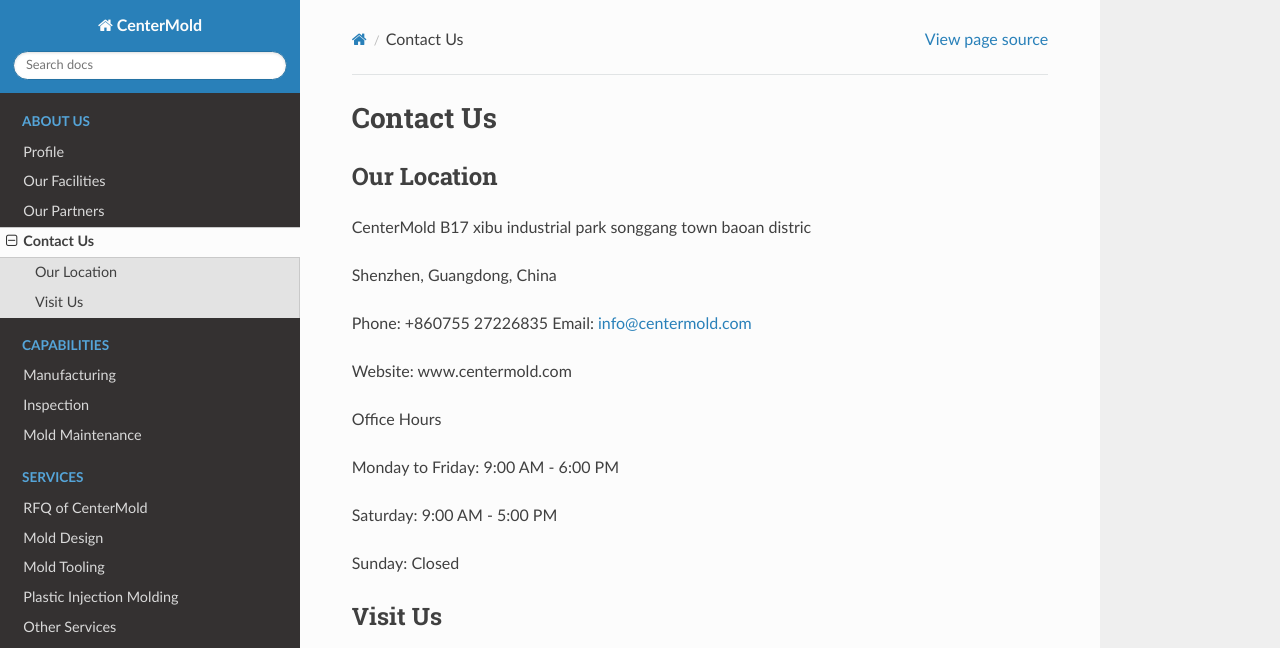
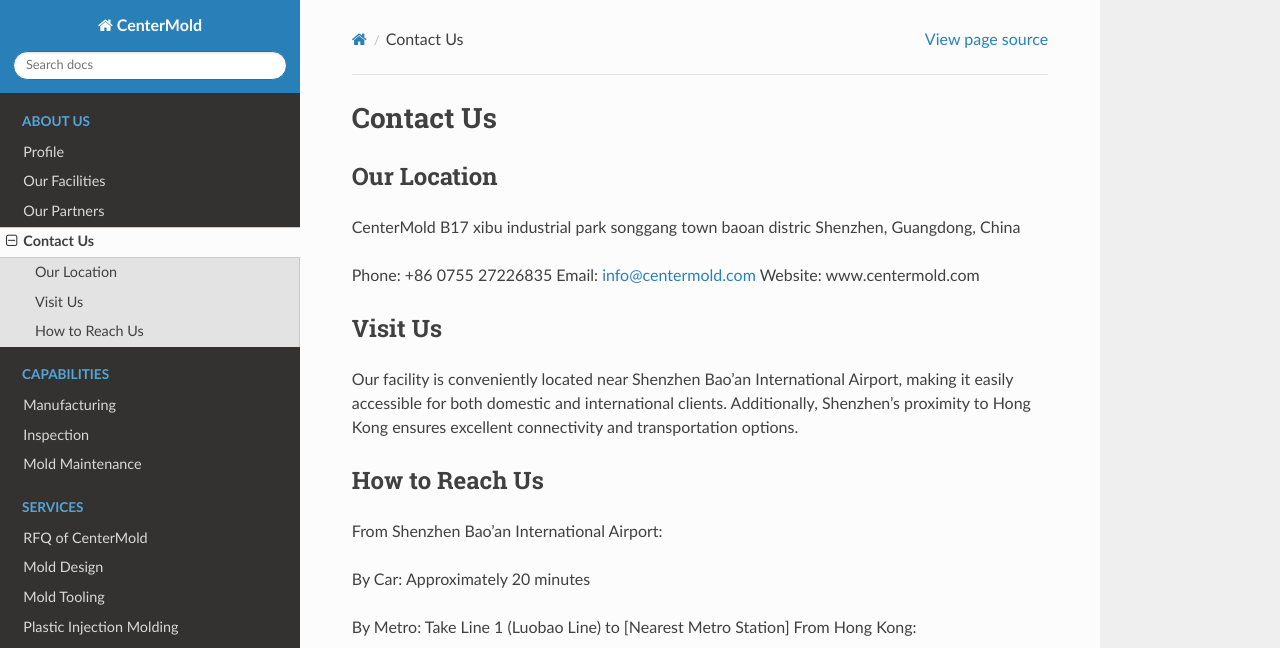
Before and after one commit to paultang/centermold, a Sphinx documentation site: the page built from source/Contact-Us.rst, in a window 1280 px wide and 1400 px high. Shown: the top 648 px of the window. Built offline with Sphinx 7.4.7 and the Read the Docs theme 2.0.0, drawn with Linux system fonts in a browser that asks for light colours; some of the changed text lies outside the part shown.

Commit message:
Update Contact-Us.rst

```diff
--- a/source/Contact-Us.rst
+++ b/source/Contact-Us.rst
@@ -9,27 +9,18 @@
 ---------------------
 CenterMold
 B17 xibu industrial park songgang town baoan distric
-
 Shenzhen, Guangdong, China
 
-Phone: +860755 27226835
+Phone: +86 0755 27226835
 Email: info@centermold.com
-
 Website: www.centermold.com
-
-Office Hours
-
-Monday to Friday: 9:00 AM - 6:00 PM
-
-Saturday: 9:00 AM - 5:00 PM
-
-Sunday: Closed
 
 Visit Us
 ----------
 Our facility is conveniently located near Shenzhen Bao'an International Airport, making it easily accessible for both domestic and international clients. Additionally, Shenzhen's proximity to Hong Kong ensures excellent connectivity and transportation options.
 
 How to Reach Us
+---------------
 From Shenzhen Bao'an International Airport:
 
 By Car:
@@ -38,9 +29,6 @@
 By Metro: Take Line 1 (Luobao Line) to [Nearest Metro Station]
 From Hong Kong:
 
-By Train: Take the high-speed train to Shenzhen North Railway Station, then transfer to Line 5 (Huanzhong Line) to [Nearest Metro Station]
-By Car: Approximately 1 hour via [Specific Route]
-
 .. raw:: html
 
-    <iframe src="https://www.google.com/maps/embed?pb=!1m18!1m12!1m3!1d29433.522332881064!2d113.80428711887161!3d22.758318285204993!2m3!1f0!2f0!3f0!3m2!1i1024!2i768!4f13.1!3m3!1m2!1s0x34039693293a373b%3A0x5b730abee29a8b78!2sDekang%20Science%26Technology%20Garden%2C%20Baoan%2C%20Shenzhen%2C%20Guangdong%20Province%2C%20China%2C%20518104!5e0!3m2!1sen!2ssg!4v1718851277759!5m2!1sen!2ssg" width="600" height="450" style="border:0;" allowfullscreen="" loading="lazy" referrerpolicy="no-referrer-when-downgrade"></iframe>
+   <iframe src="https://www.google.com/maps/embed?pb=!1m18!1m12!1m3!1d14717.761672085962!2d113.82908424774722!3d22.749031269859703!2m3!1f0!2f0!3f0!3m2!1i1024!2i768!4f13.1!3m3!1m2!1s0x340396a39ef704ab%3A0xad1ac68877d58d90!2sTantou%2C%20Baoan%2C%20Shenzhen%2C%20Guangdong%20Province%2C%20China%2C%20518105!5e0!3m2!1sen!2ssg!4v1718853182308!5m2!1sen!2ssg" width="600" height="450" style="border:0;" allowfullscreen="" loading="lazy" referrerpolicy="no-referrer-when-downgrade"></iframe>
```
